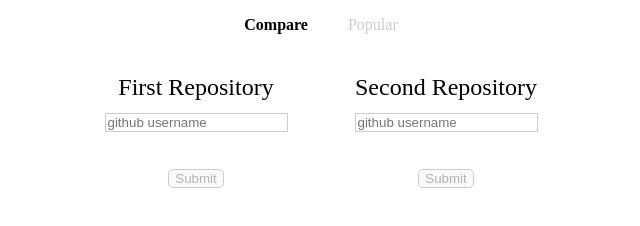
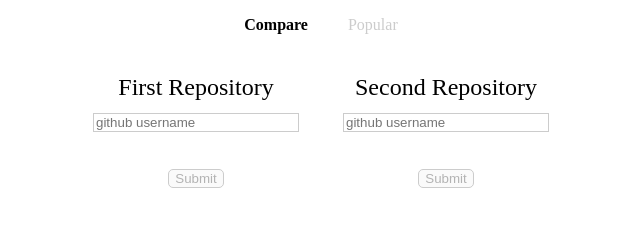
Before and after one commit to sergeyMelentyev/ReactSample, a React app: page / in a window 1280 px wide. Shown: the full height of the page, 319-959 px from the left. Built offline with nearby package versions, Linux system fonts and the light colour scheme.

Commit message:
new version

```diff
--- a/app/components/compare/Compare.js
+++ b/app/components/compare/Compare.js
@@ -1,6 +1,7 @@
 import React from "react";
 import RepoInput from "./RepoInput.js";
 import RepoPreview from "./RepoPreview.js";
+import {Link} from "react-router-dom";
 
 export default class Compare extends React.Component {
 	constructor(props) {
@@ -40,6 +41,7 @@
 		var secondRepoName = this.state.secondRepoName;
 		var secondRepoImage = this.state.secondRepoImage;
 		return (
+			<div className="compare__user-input-and-results-container">
 				<div className="compare__user-input-container">
 					{
 						firstRepoName ? (
@@ -56,6 +58,10 @@
 						)
 					}
 				</div>
+				{
+					firstRepoImage && secondRepoImage && <Link to="/" className="compare__show-final-results">Show results</Link>
+				}
+			</div>
 		);
 	}
 };
--- a/app/components/style/app.css
+++ b/app/components/style/app.css
@@ -29,6 +29,7 @@
 .compare__user-input-container {
 	display: flex;
 	justify-content: space-between;
+	margin-bottom: 50px;
 }
 .compare__form-container {
 display: flex;
@@ -48,6 +49,7 @@
 }
 .compare__form-input {
 	border: 1px solid #ccc;
+	width: 200px;
 }
 .compare__form-submit {
 	border: 1px solid #ccc;
@@ -69,3 +71,8 @@
 	border: 1px solid #ccc;
 	border-radius: 5px;
 }
+.compare__user-input-and-results-container {
+    display: flex;
+    flex-direction: column;
+    align-items: center;
+}
```
Lines whose indentation alone changed are shown as unchanged.
